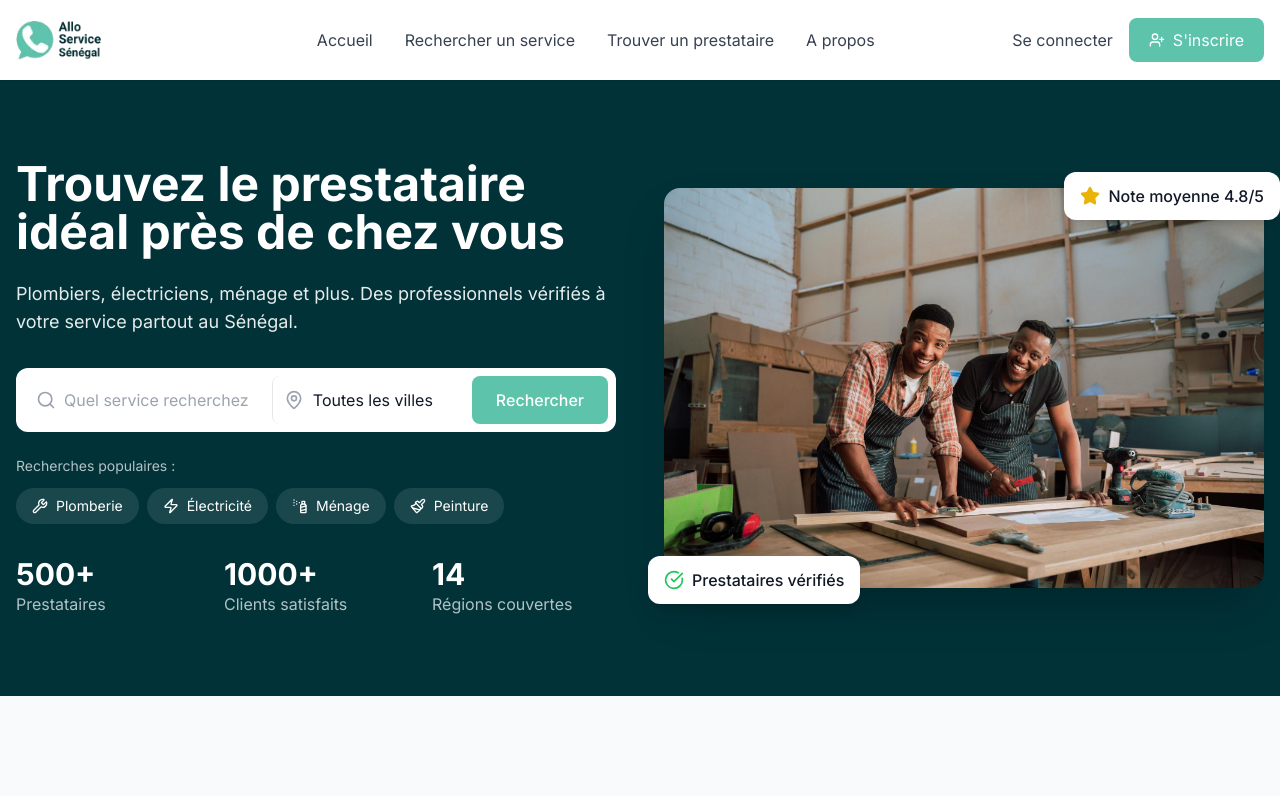
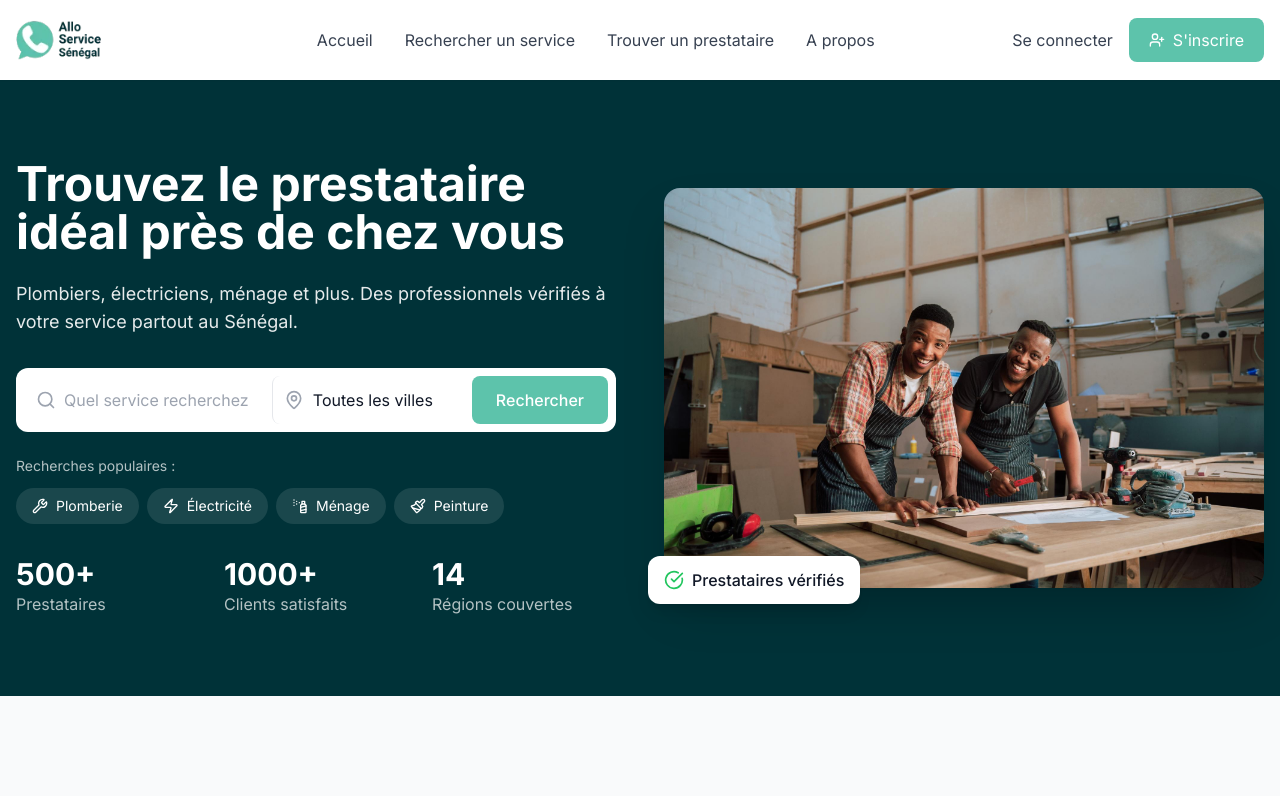
Before and after one commit to Allo-Service-Senegal/allo-website, a Next.js app: page / in a window 1280 px wide. Shown: the top 796 px of the page. Built offline with nearby package versions, Linux system fonts and the light colour scheme; no server answers.

Commit message:
Removed: note moyenne from the hero section

```diff
--- a/src/components/home/Hero.tsx
+++ b/src/components/home/Hero.tsx
@@ -131,12 +131,6 @@ export default function Hero() {
                 <CheckCircle className="w-5 h-5 text-green-500 mr-2" />
                 <span className="font-medium">Prestataires vérifiés</span>
               </div>
-
-              {/* Badge note */}
-              <div className="absolute -top-4 -right-4 bg-white text-gray-900 px-4 py-3 rounded-xl shadow-lg flex items-center">
-                <Star className="w-5 h-5 text-yellow-500 fill-current mr-2" />
-                <span className="font-medium">Note moyenne 4.8/5</span>
-              </div>
             </div>
           </div>
         </div>
```
